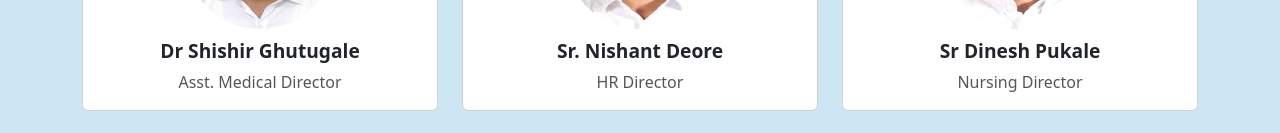
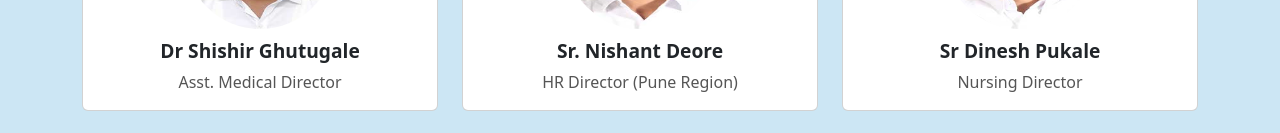
Before and after one commit to benzps01/Cdac-HealthSphere, a React (Create React App) app in the folder frontend/: page /doctors in a window 1280 px wide. Shown: the part 557-690 px from the top of the page. Built offline with nearby package versions, Linux system fonts and the light colour scheme.

Commit message:
minor changes

```diff
--- a/frontend/src/components/pages/Doctors.jsx
+++ b/frontend/src/components/pages/Doctors.jsx
@@ -38,7 +38,7 @@ export default function Doctors() {
     },
     {
       name: 'Sr. Nishant Deore',
-      title: 'HR Director',
+      title: 'HR Director (Pune Region)',
       imgSrc: img5,
     },
     {
```
